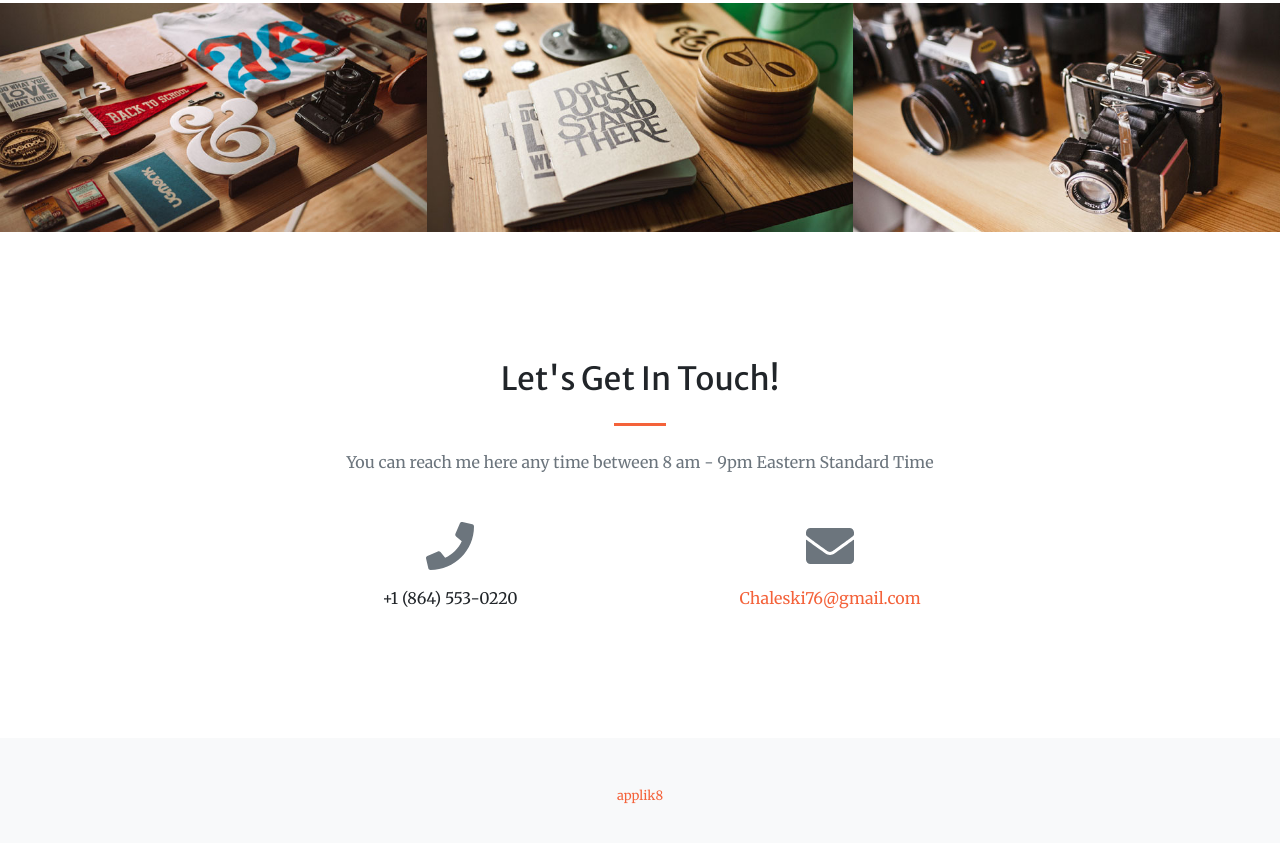
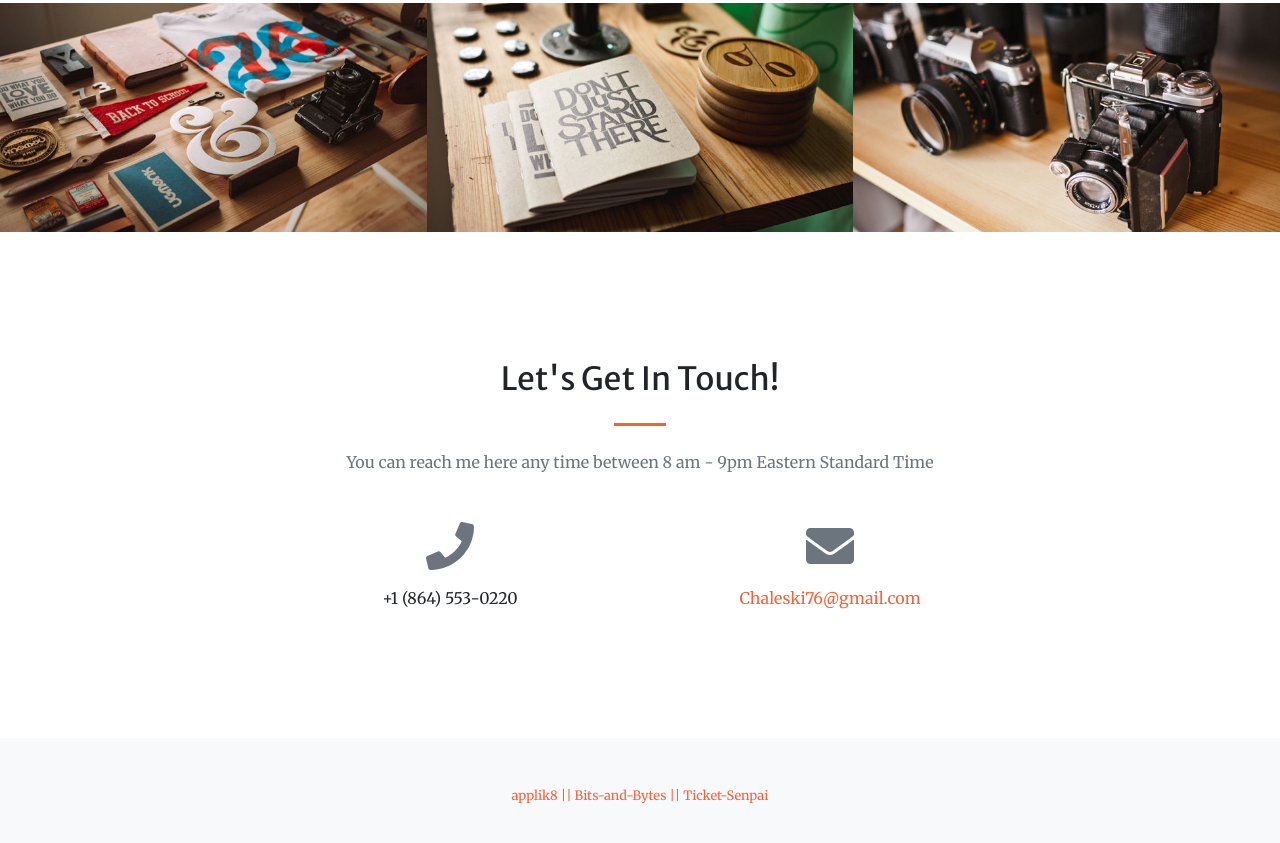
Before and after one commit to MattChale123/portfolio, a plain HTML site: page index.html in a window 1280 px wide. Shown: the part 2130-2973 px from the top of the page. Drawn offline with nearby package versions, Linux system fonts and the light colour scheme.

Commit message:
footer links added

```diff
--- a/index.html
+++ b/index.html
@@ -160,8 +160,9 @@
         <!-- Footer-->
         <footer class="bg-light py-5">
             <div class="container"><div class="small text-center text-muted">
-                <a href="https://github.com/jtessensohn/applik8">applik8</a>
-
+                <a href="https://github.com/jtessensohn/applik8">applik8  ||</a>
+                <a href="https://github.com/MattChale123/bits-and-bytes">Bits-and-Bytes  ||</a>
+                <a href="https://github.com/MattChale123/Ticket-Senpai">Ticket-Senpai</a>
             </div></div>
         </footer>
         <!-- Bootstrap core JS-->
```
